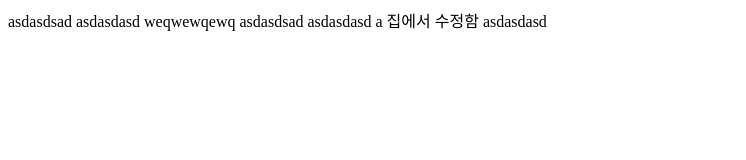
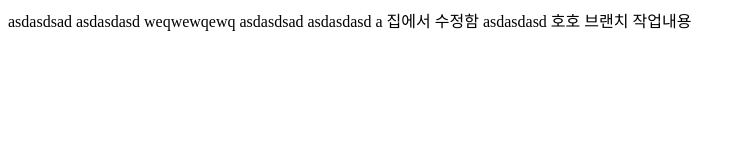
Before and after one commit to skyyunhn3/testapp, a plain HTML site: page index.html in a window 1280 px wide. Shown: the whole page, without its empty margins (0-746 px from the left). Drawn offline with Linux system fonts and the light colour scheme.

Commit message:
hoho 수정

```diff
--- a/index.html
+++ b/index.html
@@ -10,5 +10,7 @@
     weqwewqewq
     asdasdsad asdasdasd a
     집에서 수정함  asdasdasd
+
+    호호 브랜치 작업내용
 </body>
 </html>
```
